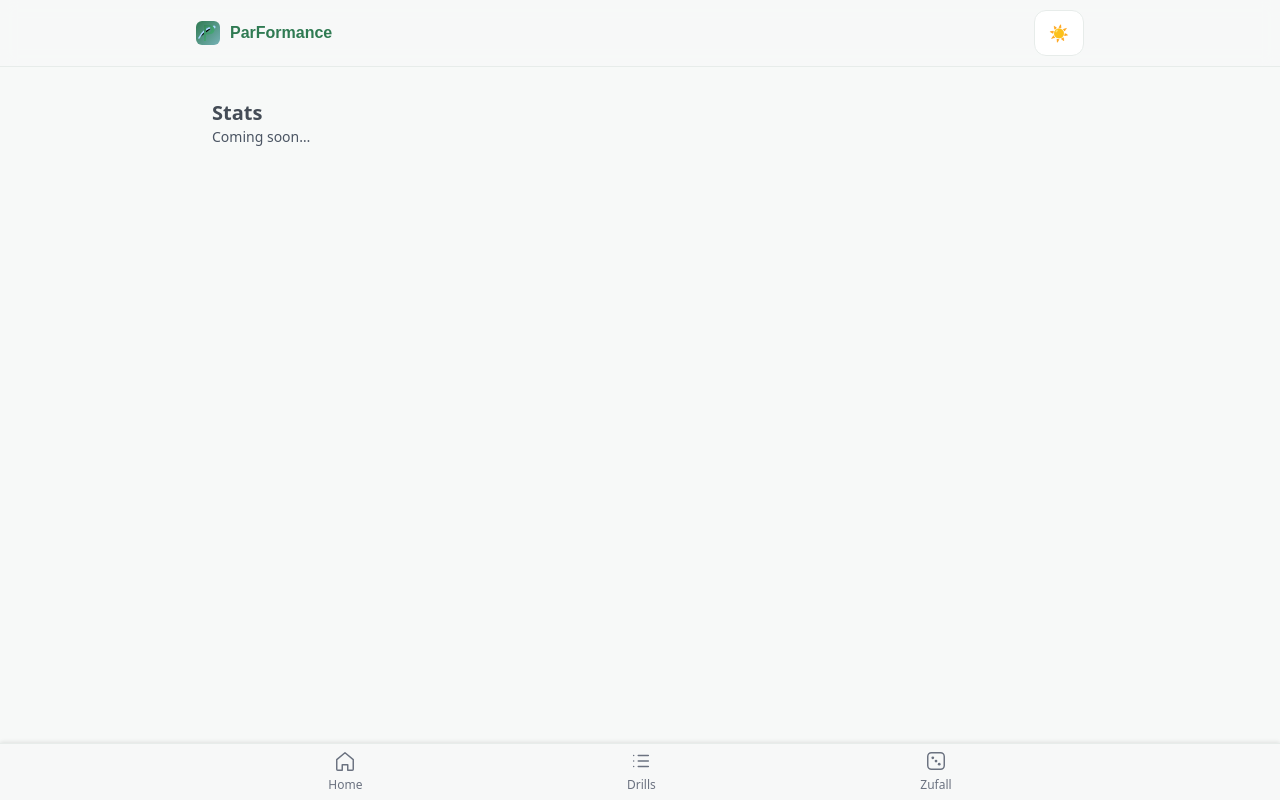
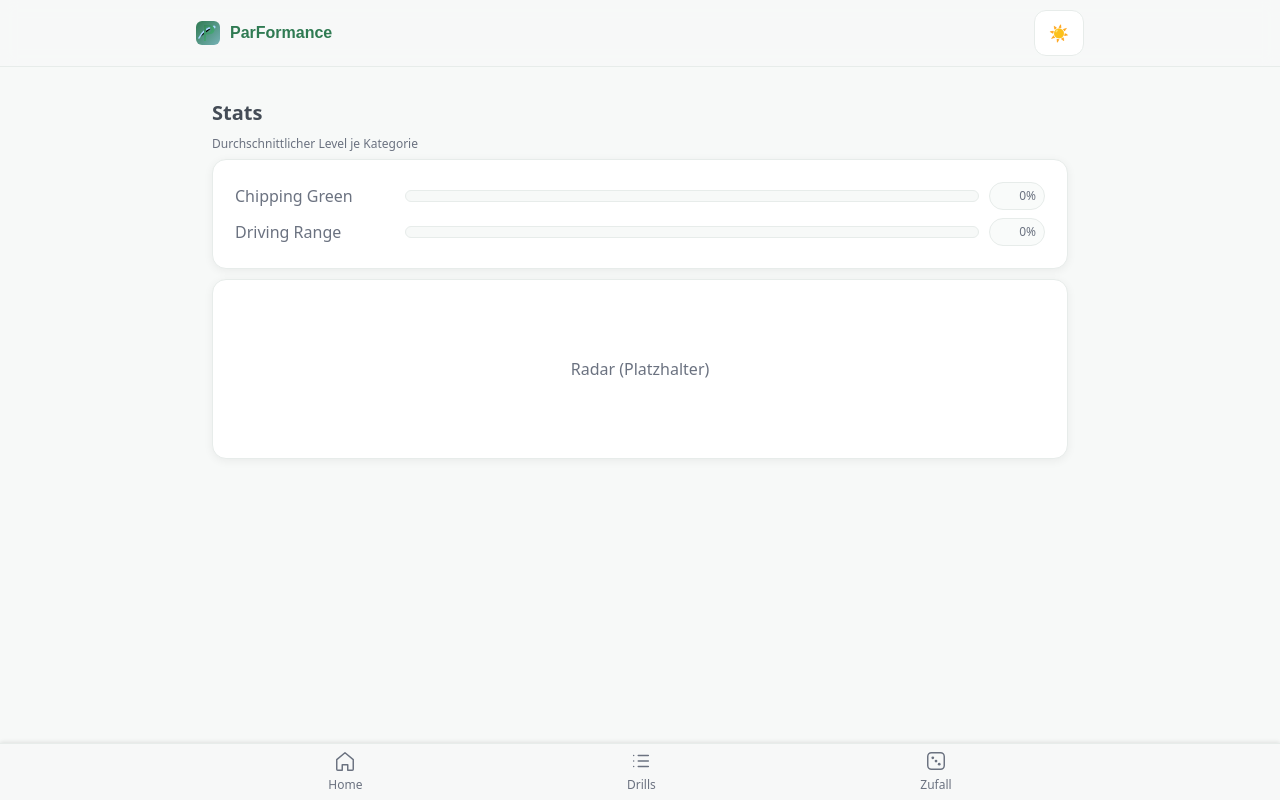
Before and after one commit to bri-b-dev/parformance, a Vue app: page /stats in a window 1280 px wide. Built offline with nearby package versions, Linux system fonts and the light colour scheme.

Commit message:
Skill score per category (0–100)

```diff
--- /dev/null
+++ b/src/stats/categoryScores.ts
@@ -0,0 +1,76 @@
+import type { Drill, Session } from '@/types'
+
+/**
+ * Build a lookup of drillId -> category for quick grouping.
+ */
+export function buildDrillCategoryMap(drills: Drill[]): Record<string, string> {
+  const map: Record<string, string> = {}
+  for (const d of drills || []) {
+    if (d && d.id) map[d.id] = d.category
+  }
+  return map
+}
+
+/**
+ * From a list of sessions, compute the latest (by date) levelReached per drill.
+ * If a session has no levelReached, treat it as 0 for aggregation purposes.
+ */
+export function latestLevelByDrill(sessions: Session[]): Record<string, number> {
+  const latest: Record<string, { date: string; level: number }> = {}
+  for (const s of sessions || []) {
+    if (!s || !s.drillId || !s.date) continue
+    const level = typeof s.levelReached === 'number' && isFinite(s.levelReached) ? s.levelReached : 0
+    const cur = latest[s.drillId]
+    if (!cur || s.date.localeCompare(cur.date) > 0) {
+      latest[s.drillId] = { date: s.date, level }
+    }
+  }
+  const out: Record<string, number> = {}
+  for (const [drillId, v] of Object.entries(latest)) out[drillId] = v.level
+  return out
+}
+
+/** Normalize a 0–3 level to a 0–100 percentage. */
+export function levelToPct(level: number): number {
+  const l = Math.max(0, Math.min(3, Math.floor(level)))
+  return (l / 3) * 100
+}
+
+/**
+ * Compute normalized average of last level ratings per category.
+ * - For each drill, take the latest session's levelReached (missing → 0).
+ * - Group drills by their category and average the normalized percentage (0–100).
+ * - Categories with no drills with sessions are returned as 0.
+ *
+ * Returns a map: { [category]: percentage0to100 }
+ */
+export function computeCategoryScores(sessions: Session[], drills: Drill[]): Record<string, number> {
+  const catByDrill = buildDrillCategoryMap(drills)
+  const lastLevel = latestLevelByDrill(sessions)
+
+  // Collect categories present in drills
+  const categories = new Set<string>()
+  for (const d of drills || []) categories.add(d.category)
+
+  // Aggregate
+  const sum: Record<string, number> = {}
+  const count: Record<string, number> = {}
+
+  for (const [drillId, lvl] of Object.entries(lastLevel)) {
+    const cat = catByDrill[drillId]
+    if (!cat) continue
+    const pct = levelToPct(lvl)
+    sum[cat] = (sum[cat] ?? 0) + pct
+    count[cat] = (count[cat] ?? 0) + 1
+  }
+
+  // Produce results for all known categories; default to 0
+  const out: Record<string, number> = {}
+  for (const cat of categories) {
+    if ((count[cat] ?? 0) > 0) out[cat] = sum[cat] / count[cat]
+    else out[cat] = 0
+  }
+  return out
+}
+
+export default { buildDrillCategoryMap, latestLevelByDrill, levelToPct, computeCategoryScores }
--- a/src/views/StatsView.vue
+++ b/src/views/StatsView.vue
@@ -1,11 +1,61 @@
 <template>
-  <section class="p-4">
+  <section class="p-4 container">
     <h1 class="text-xl font-semibold">Stats</h1>
-    <p class="text-sm text-gray-600">Coming soon…</p>
+
+    <!-- Loading state -->
+    <div v-if="!drillsLoaded || !sessionsLoaded" class="p-4 flex items-center text-sm text-gray-600" role="status" aria-live="polite">
+      <span class="inline-block h-4 w-4 mr-2 rounded-full border-2 border-gray-300 border-t-blue-500 animate-spin" aria-hidden="true"></span>
+      Lädt…
+    </div>
+
+    <!-- Content -->
+    <div v-else>
+      <h2 class="label" style="margin-top:8px;">Durchschnittlicher Level je Kategorie</h2>
+      <div role="img" aria-label="Balkendiagramm: Normalisierte Durchschnitts-Level pro Kategorie" class="card" style="margin-top:6px;">
+        <ul class="list-none" style="padding:8px; margin:0; display:flex; flex-direction:column; gap:8px;">
+          <li v-for="row in rows" :key="row.category" style="display:flex; align-items:center; gap:10px;">
+            <div style="width:160px; color:var(--muted);">{{ row.category }}</div>
+            <div class="w-full" style="flex:1; height:12px; background: var(--bg); border:1px solid var(--border); border-radius:999px; overflow:hidden;">
+              <div :style="{ width: row.value + '%', height: '100%', background: 'var(--accent-green)' }" aria-hidden="true"></div>
+            </div>
+            <div class="chip" :aria-label="`${row.value.toFixed(0)} Prozent`" style="min-width:56px; text-align:right;">{{ row.value.toFixed(0) }}%</div>
+          </li>
+        </ul>
+      </div>
+
+      <!-- Radar placeholder -->
+      <div class="card" role="img" aria-label="Radar-Diagramm Platzhalter" style="margin-top:10px; height:180px; display:flex; align-items:center; justify-content:center; color:var(--muted);">
+        Radar (Platzhalter)
+      </div>
+    </div>
+
     <slot />
   </section>
 </template>
 
 <script setup lang="ts">
-// Placeholder view for /stats route
+import { computed, onMounted } from 'vue'
+import { useDrillCatalogStore } from '@/stores/drillCatalog'
+import { useSessionsStore } from '@/stores/sessions'
+import { computeCategoryScores } from '@/stats/categoryScores'
+
+const catalog = useDrillCatalogStore()
+const sessions = useSessionsStore()
+
+onMounted(async () => {
+  if (!catalog.loaded) await catalog.load()
+  if (!sessions.loaded) await sessions.load()
+})
+
+const drillsLoaded = computed(() => catalog.loaded)
+const sessionsLoaded = computed(() => sessions.loaded)
+
+const scores = computed(() => computeCategoryScores(sessions.sessions, catalog.drills))
+
+const rows = computed(() => {
+  // Show categories alphabetically for stability
+  const entries = Object.entries(scores.value || {})
+  entries.sort((a, b) => a[0].localeCompare(b[0]))
+  return entries.map(([category, value]) => ({ category, value: Math.max(0, Math.min(100, Number(value) || 0)) }))
+})
 </script>
```
Also changed, not shown: 1 other file (tests, documents, lock files or other folders).
